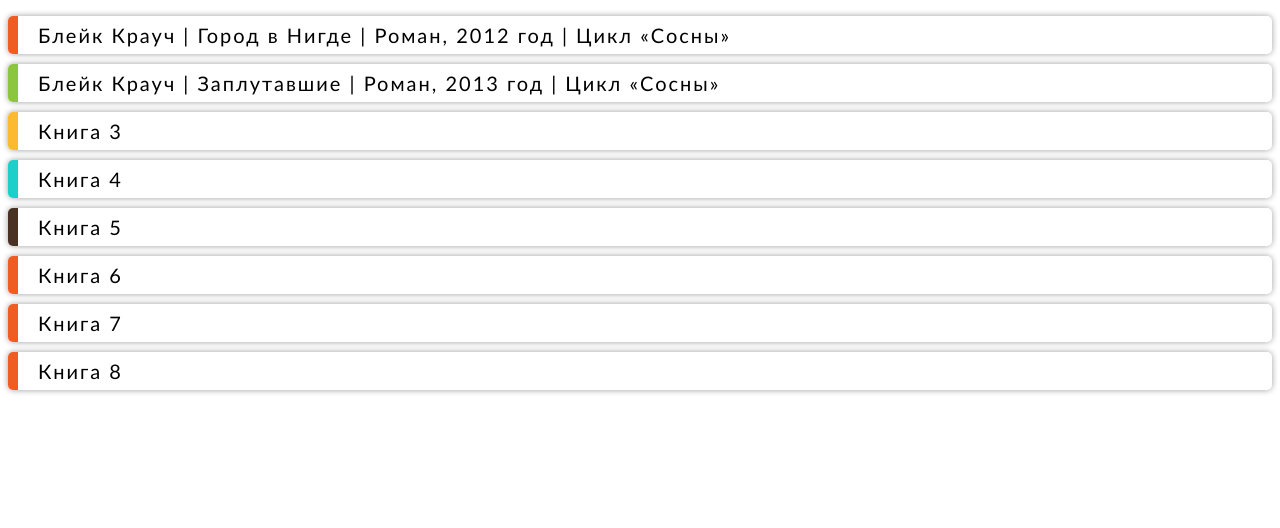
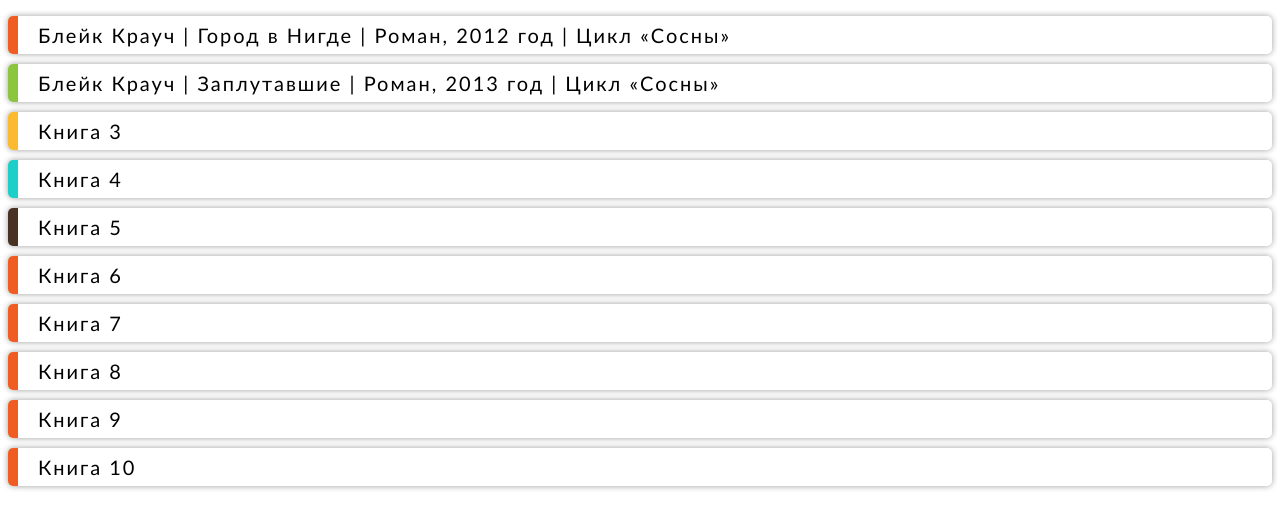
Before and after one commit to Kirill-Kirichenko/myPython, a plain HTML site: page list-of-books-read.html in a window 1280 px wide. Drawn offline with Linux system fonts and the light colour scheme.

Commit message:
Update list-of-books-read.html

```diff
--- a/list-of-books-read.html
+++ b/list-of-books-read.html
@@ -50,6 +50,8 @@
         <li>Книга 6</li>
         <li>Книга 7</li>
         <li>Книга 8</li>
+        <li>Книга 9</li>
+        <li>Книга 10</li>
       </ul>
  </body>
 </html>
```
